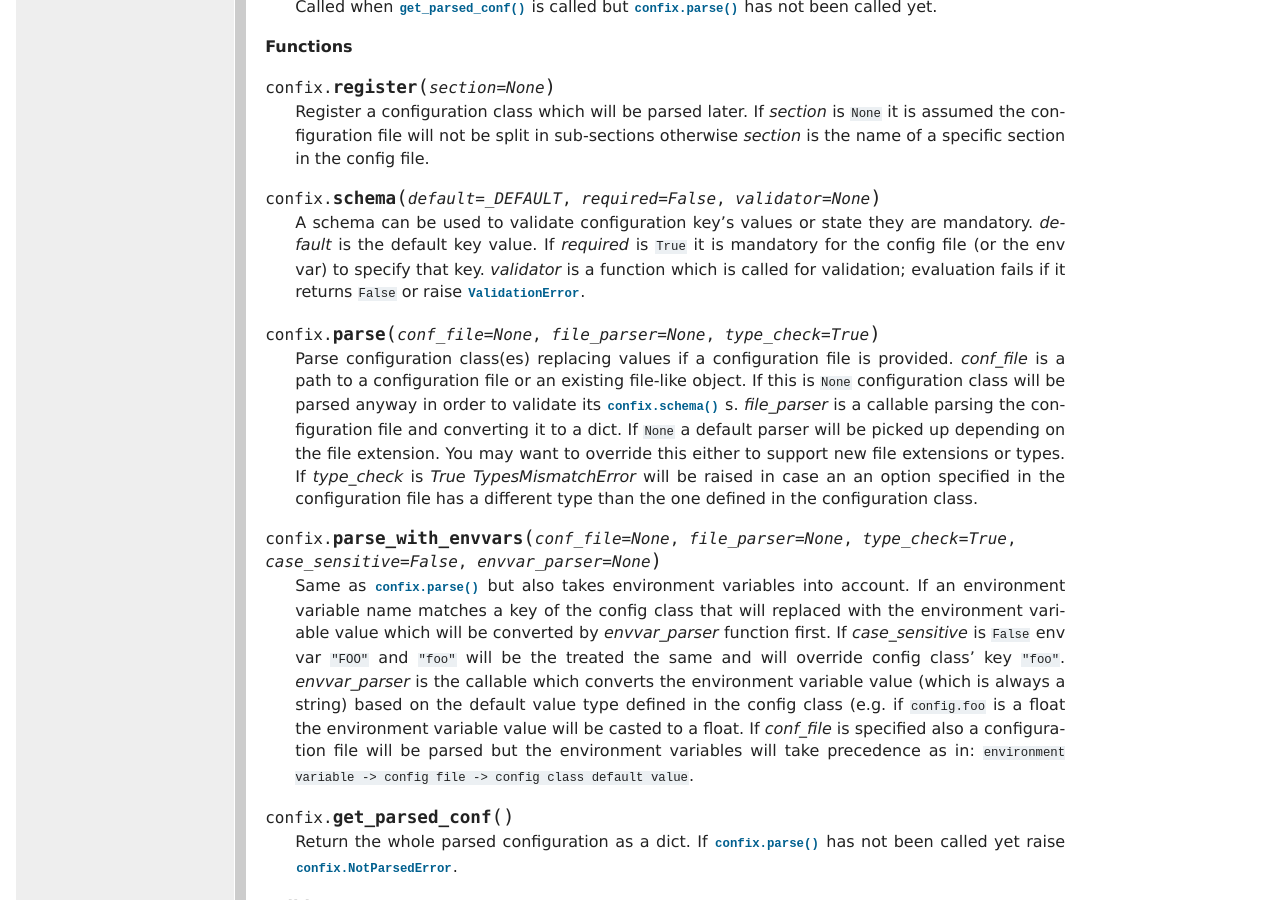
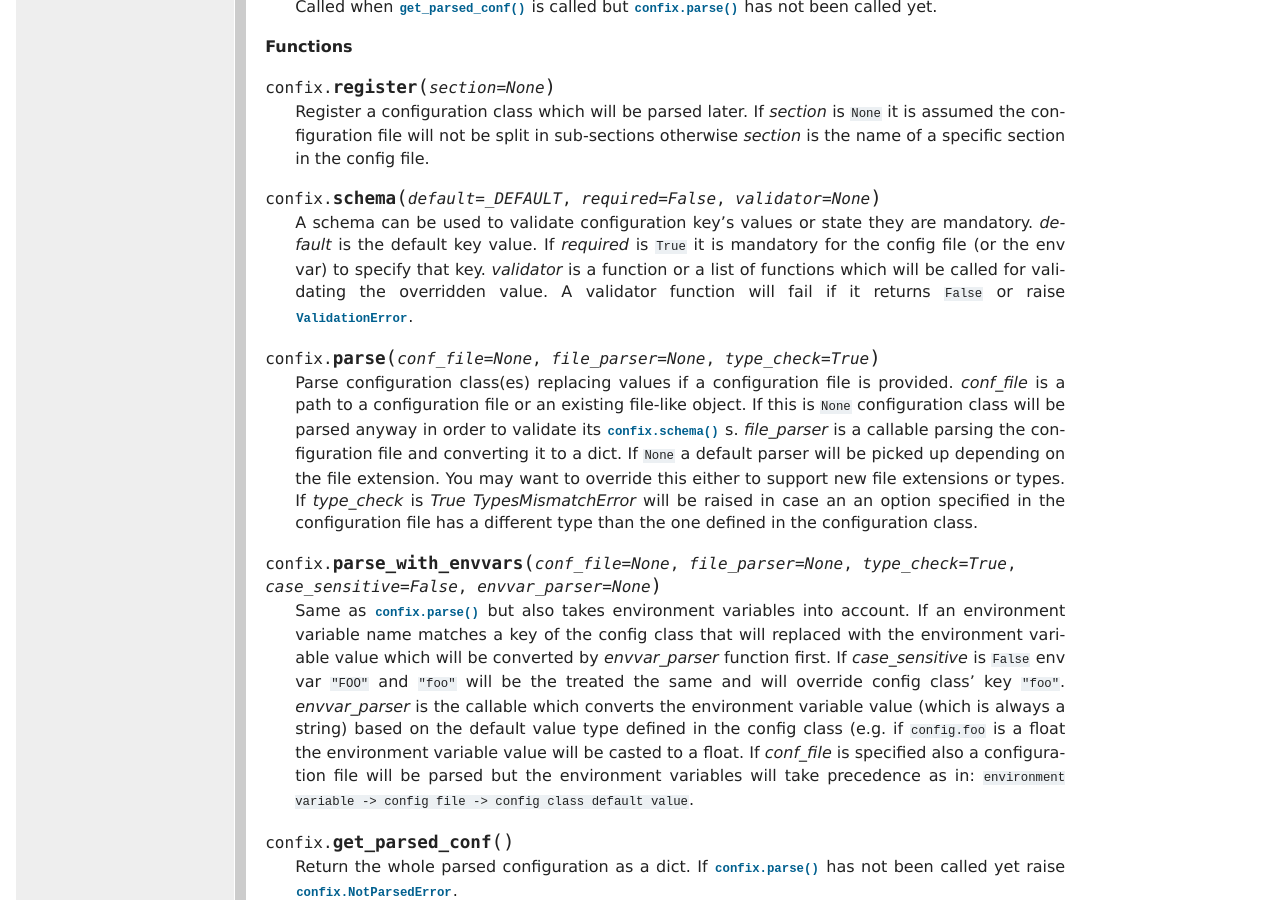
Before and after one commit to giampaolo/confix, a Sphinx documentation site: the page built from docs/index.rst, in a window 1280 px wide and 900 px high, scrolled down 730 px. Built offline with Sphinx 7.4.7, drawn with Linux system fonts in a browser that asks for light colours; formulas are drawn with MathJax 3.

Commit message:
#11 add doc for chained validators

```diff
--- a/confix.py
+++ b/confix.py
@@ -13,6 +13,7 @@ Currently supports YAML, JSON, INI and TOML serialization formats.
 # - when using multiple conf classes raise exception if a sub section
 #   overrides a root key
 # - add 'transformer' callable to schema
+# - schema: figure out what do in case no default value is specified
 
 import collections
 import functools
--- a/docs/index.rst
+++ b/docs/index.rst
@@ -60,8 +60,10 @@ API reference
     *default* is the default key value.
     If *required* is ``True`` it is mandatory for the config file (or the
     env var) to specify that key.
-    *validator* is a function which is called for validation; evaluation
-    fails if it returns ``False`` or raise :class:`ValidationError`.
+    *validator* is a function or a list of functions which will be called for
+    validating the overridden value.
+    A validator function will fail if it returns ``False`` or raise
+    :class:`ValidationError`.
 
 .. function:: confix.parse(conf_file=None, file_parser=None, type_check=True)
 
```
